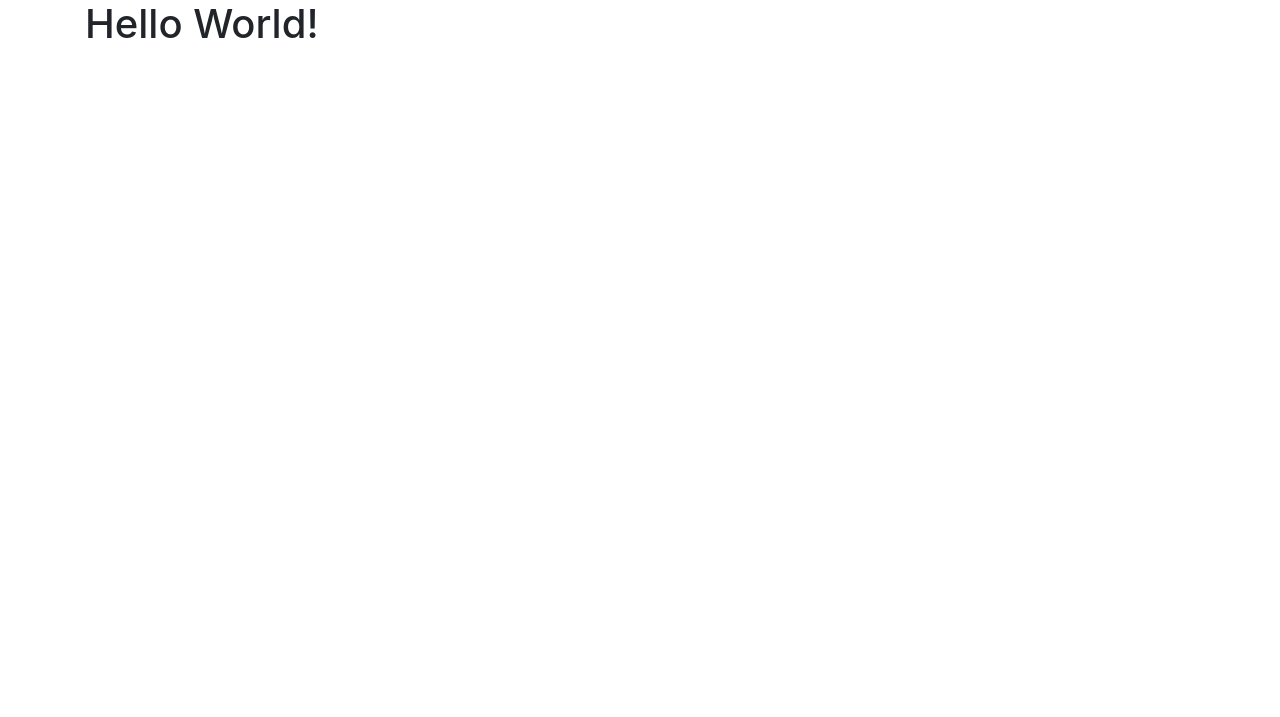
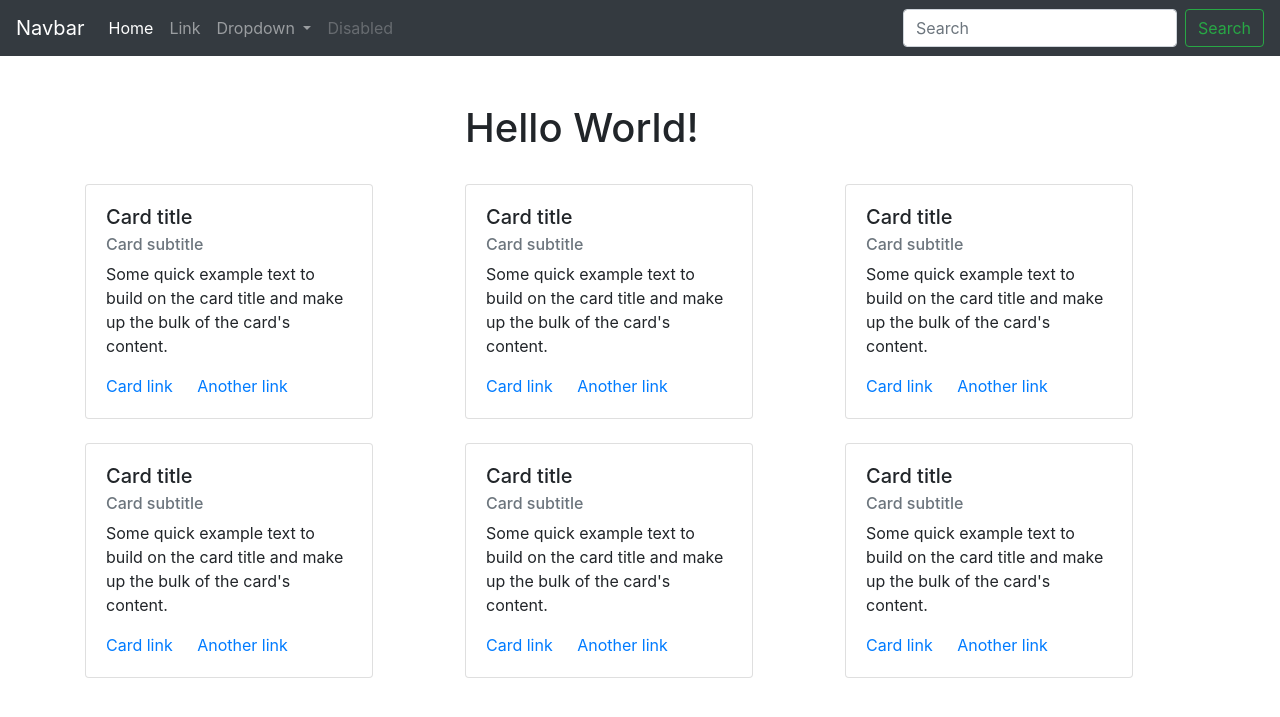
Before and after one commit to danan165/data-analysis-web, a Flask app: page / in a window 1280 px wide. Before the commit the part shown is almost empty. Shown: the top 717 px of the page. Run offline with Flask 2, Linux system fonts and the light colour scheme; some libraries are stand-ins or nearby versions.

Commit message:
styled webpage + investigating data sources

```diff
--- /dev/null
+++ b/data-sources.txt
@@ -0,0 +1,3 @@
+Google Open Source: https://www.google.com/publicdata/directory
+WHO Data Repository: https://www.who.int/gho/database/en/
+SSA Dataset: https://www.ssa.gov/open/data/FO-RS-Address-Open-Close-Time-App-Devs.html
--- /dev/null
+++ b/requirements.txt
@@ -0,0 +1 @@
+flask
--- a/templates/index.html
+++ b/templates/index.html
@@ -8,12 +8,129 @@
     <!-- Bootstrap CSS -->
     <link rel="stylesheet" href="https://stackpath.bootstrapcdn.com/bootstrap/4.5.2/css/bootstrap.min.css" integrity="sha384-JcKb8q3iqJ61gNV9KGb8thSsNjpSL0n8PARn9HuZOnIxN0hoP+VmmDGMN5t9UJ0Z" crossorigin="anonymous">
 
-    <title>Hello, world!</title>
+    <title>Hello World</title>
   </head>
   <body>
+    <nav class="navbar navbar-expand-lg navbar-dark bg-dark">
+    <a class="navbar-brand" href="#">Navbar</a>
+    <button class="navbar-toggler" type="button" data-toggle="collapse" data-target="#navbarSupportedContent" aria-controls="navbarSupportedContent" aria-expanded="false" aria-label="Toggle navigation">
+        <span class="navbar-toggler-icon"></span>
+    </button>
+
+    <div class="collapse navbar-collapse" id="navbarSupportedContent">
+        <ul class="navbar-nav mr-auto">
+        <li class="nav-item active">
+            <a class="nav-link" href="#">Home <span class="sr-only">(current)</span></a>
+        </li>
+        <li class="nav-item">
+            <a class="nav-link" href="#">Link</a>
+        </li>
+        <li class="nav-item dropdown">
+            <a class="nav-link dropdown-toggle" href="#" id="navbarDropdown" role="button" data-toggle="dropdown" aria-haspopup="true" aria-expanded="false">
+            Dropdown
+            </a>
+            <div class="dropdown-menu" aria-labelledby="navbarDropdown">
+            <a class="dropdown-item" href="#">Action</a>
+            <a class="dropdown-item" href="#">Another action</a>
+            <div class="dropdown-divider"></div>
+            <a class="dropdown-item" href="#">Something else here</a>
+            </div>
+        </li>
+        <li class="nav-item">
+            <a class="nav-link disabled" href="#">Disabled</a>
+        </li>
+        </ul>
+        <form class="form-inline my-2 my-lg-0">
+        <input class="form-control mr-sm-2" type="search" placeholder="Search" aria-label="Search">
+        <button class="btn btn-outline-success my-2 my-sm-0" type="submit">Search</button>
+        </form>
+    </div>
+    </nav>
+
+    <br><br>
     <div class="container">
+    <div class="row align-items-start">
+        <div class="col"></div>
+        <div class="col">
         <h1>Hello World!</h1>
+        </div>
+        <div class="col"></div>
     </div>
+    <br>
+    <div class="row align-items-center">
+        <div class="col">
+            <div class="card" style="width: 18rem;">
+            <div class="card-body">
+                <h5 class="card-title">Card title</h5>
+                <h6 class="card-subtitle mb-2 text-muted">Card subtitle</h6>
+                <p class="card-text">Some quick example text to build on the card title and make up the bulk of the card's content.</p>
+                <a href="#" class="card-link">Card link</a>
+                <a href="#" class="card-link">Another link</a>
+            </div>
+            </div>
+        </div>
+        <div class="col">
+            <div class="card" style="width: 18rem;">
+            <div class="card-body">
+                <h5 class="card-title">Card title</h5>
+                <h6 class="card-subtitle mb-2 text-muted">Card subtitle</h6>
+                <p class="card-text">Some quick example text to build on the card title and make up the bulk of the card's content.</p>
+                <a href="#" class="card-link">Card link</a>
+                <a href="#" class="card-link">Another link</a>
+            </div>
+            </div>
+        </div>
+        <div class="col">
+            <div class="card" style="width: 18rem;">
+            <div class="card-body">
+                <h5 class="card-title">Card title</h5>
+                <h6 class="card-subtitle mb-2 text-muted">Card subtitle</h6>
+                <p class="card-text">Some quick example text to build on the card title and make up the bulk of the card's content.</p>
+                <a href="#" class="card-link">Card link</a>
+                <a href="#" class="card-link">Another link</a>
+            </div>
+            </div>
+        </div>
+    </div>
+    <br>
+    <div class="row align-items-end">
+        <div class="col">
+            <div class="card" style="width: 18rem;">
+            <div class="card-body">
+                <h5 class="card-title">Card title</h5>
+                <h6 class="card-subtitle mb-2 text-muted">Card subtitle</h6>
+                <p class="card-text">Some quick example text to build on the card title and make up the bulk of the card's content.</p>
+                <a href="#" class="card-link">Card link</a>
+                <a href="#" class="card-link">Another link</a>
+            </div>
+            </div>
+        </div>
+        <div class="col">
+            <div class="card" style="width: 18rem;">
+            <div class="card-body">
+                <h5 class="card-title">Card title</h5>
+                <h6 class="card-subtitle mb-2 text-muted">Card subtitle</h6>
+                <p class="card-text">Some quick example text to build on the card title and make up the bulk of the card's content.</p>
+                <a href="#" class="card-link">Card link</a>
+                <a href="#" class="card-link">Another link</a>
+            </div>
+            </div>
+        </div>
+        <div class="col">
+            <div class="card" style="width: 18rem;">
+            <div class="card-body">
+                <h5 class="card-title">Card title</h5>
+                <h6 class="card-subtitle mb-2 text-muted">Card subtitle</h6>
+                <p class="card-text">Some quick example text to build on the card title and make up the bulk of the card's content.</p>
+                <a href="#" class="card-link">Card link</a>
+                <a href="#" class="card-link">Another link</a>
+            </div>
+            </div>
+        </div>
+    </div>
+    </div>
+
+
 
     <!-- Optional JavaScript -->
     <!-- jQuery first, then Popper.js, then Bootstrap JS -->
```
